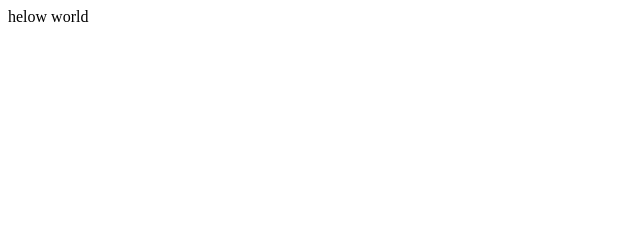
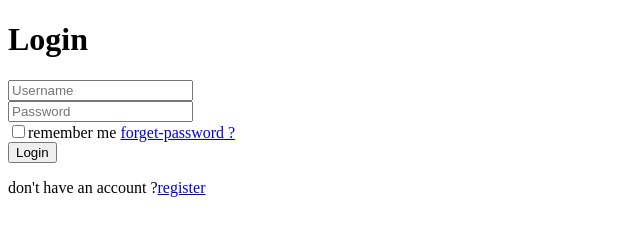
Before and after one commit to student-Missjyoti/Myfirst-demo, a plain HTML site: page index.html in a window 1280 px wide. Shown: the whole page, without its empty margins (0-640 px from the left). Drawn offline with Linux system fonts and the light colour scheme.

Commit message:
add to login page

```diff
--- a/index.html
+++ b/index.html
@@ -1 +1,38 @@
-<p>helow world</p>
+<!DOCTYPE html>
+<html lang="en">
+<head>
+    <meta charset="UTF-8">
+    <meta name="viewport" content="width=device-width, initial-scale=1.0">
+    <title>Login</title>
+</head>
+<body>
+    <div class="wrapper">
+        <form action="">
+
+            <h1>Login</h1>
+
+            <div class="input-box">
+                <input type="text"
+                placeholder="Username" required>
+            </div>
+
+            <div class="input-box">
+                <input type="password"
+                placeholder="Password" required>
+            </div>
+
+            <div class="remember-forget">
+                <label><input type="checkbox">remember me</label>
+                <a href="#">forget-password ?</a>
+            </div>
+
+            <button type="submit" class="btn">Login</button>
+
+            <div class="register-link">
+                <p>don't have an account ?<a href="#">register</a></p>
+            </div>
+        </form>
+    </div>
+
+</body>
+</html>
```
